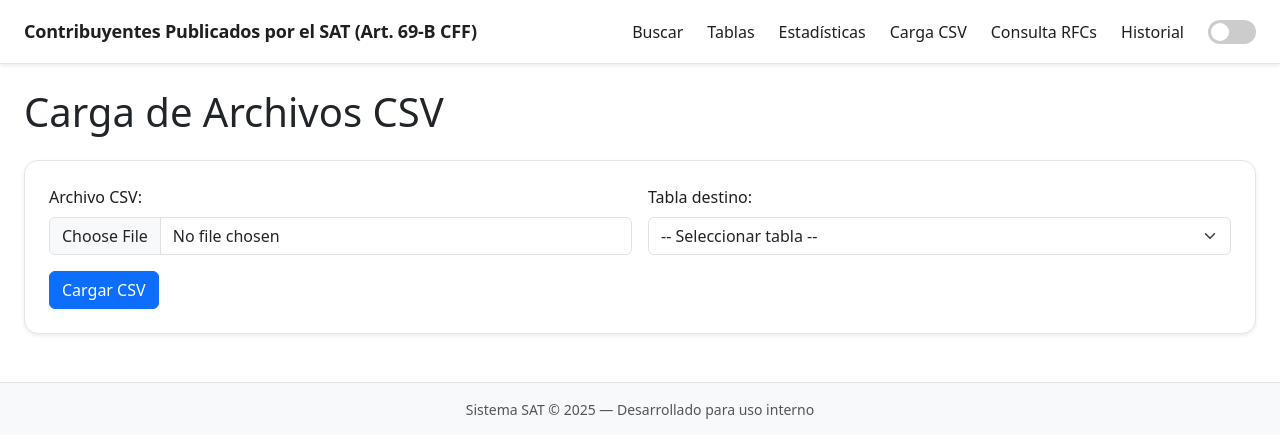
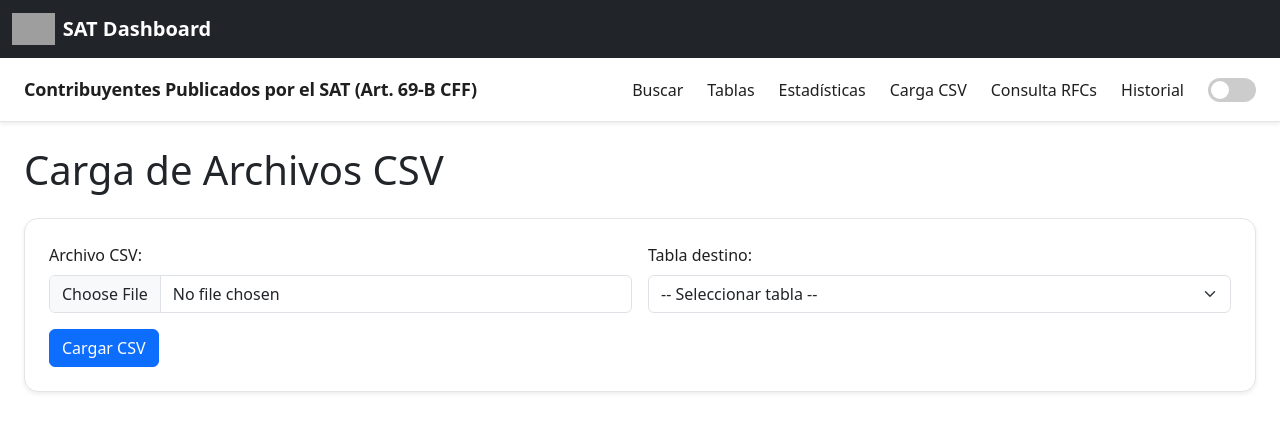
Before and after one commit to hagiordani/sat-dashboard, a Flask app: page /carga_csv in a window 1280 px wide. Shown: the top 435 px of the page. Run offline with Flask 3, Linux system fonts and the light colour scheme; grey boxes are pictures that could not be loaded.

Commit message:
Update base.html

```diff
--- a/templates/base.html
+++ b/templates/base.html
@@ -1,5 +1,6 @@
 <!DOCTYPE html>
 <html lang="es">
+
 <head>
     <meta charset="UTF-8">
     <meta name="viewport" content="width=device-width, initial-scale=1.0">
@@ -16,6 +17,27 @@
 </head>
 
 <body>
+
+<nav class="navbar navbar-expand-lg navbar-dark bg-dark">
+  <div class="container-fluid">
+
+    <!-- LOGO + enlace al inicio -->
+    <a href="/" class="navbar-brand d-flex align-items-center">
+      <img src="/static/img/sat-logo.svg" alt="SAT Dashboard" height="32" class="me-2">
+      <span class="fw-bold">SAT Dashboard</span>
+    </a>
+
+    <!-- resto del menú -->
+    <button class="navbar-toggler" type="button" data-bs-toggle="collapse" data-bs-target="#navbarNav">
+      <span class="navbar-toggler-icon"></span>
+    </button>
+
+    <div class="collapse navbar-collapse" id="navbarNav">
+      <!-- Aquí van tus enlaces -->
+    </div>
+
+  </div>
+</nav>
 
 <!-- ✅ TOP BAR NUEVA -->
 <div class="topbar d-flex align-items-center justify-content-between px-4 shadow-sm">
```
